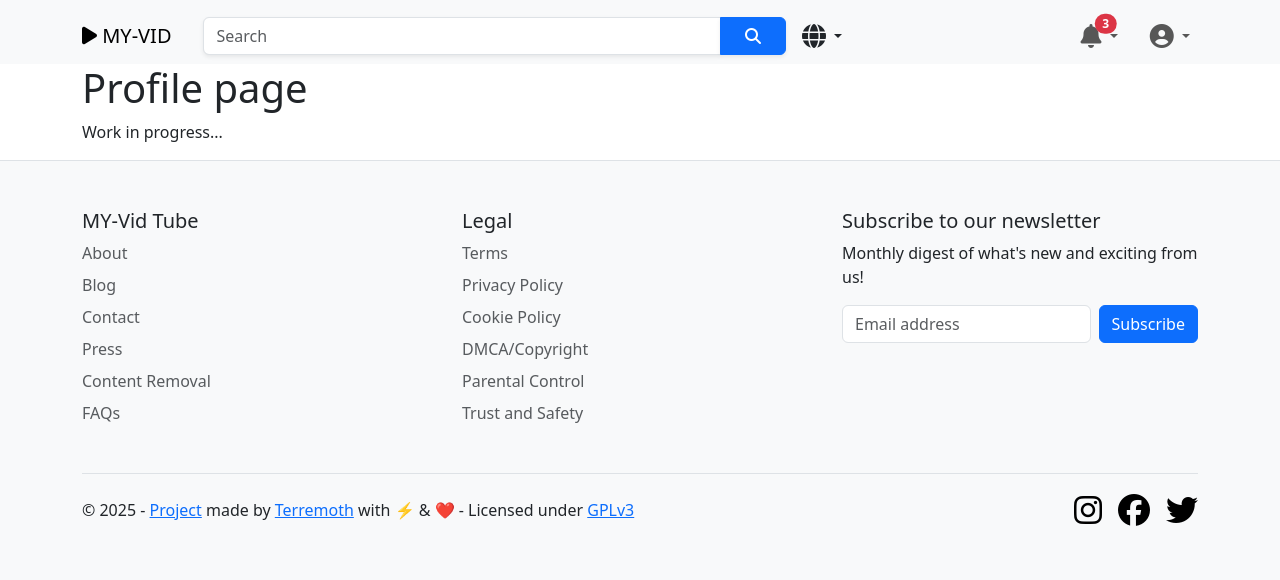
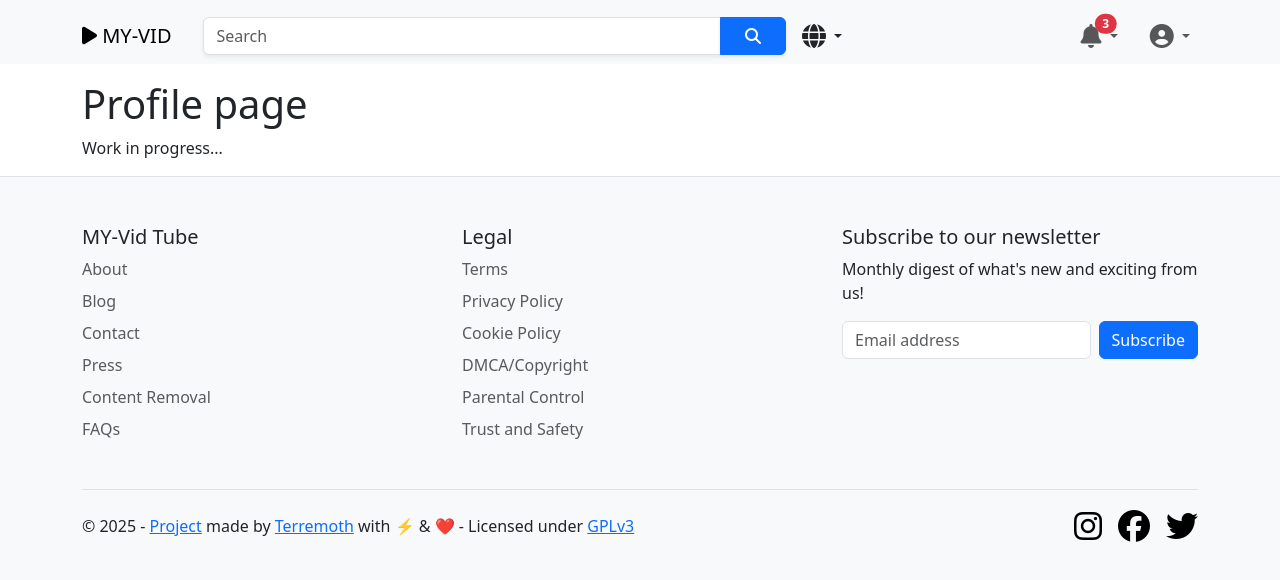
Before and after one commit to terremoth/myvid-tube, a plain HTML site: page profile.html in a window 1280 px wide. Drawn offline with nearby package versions, Linux system fonts and the light colour scheme; some icons are missing.

Commit message:
Add margin for profile page title

```diff
--- a/profile.html
+++ b/profile.html
@@ -102,7 +102,7 @@
 
     <main class="container">
         <div class="row gx-3">
-            <h1>Profile page</h1>
+            <h1 class="mt-3">Profile page</h1>
             <p>Work in progress...</p>
         </div>
 
```
